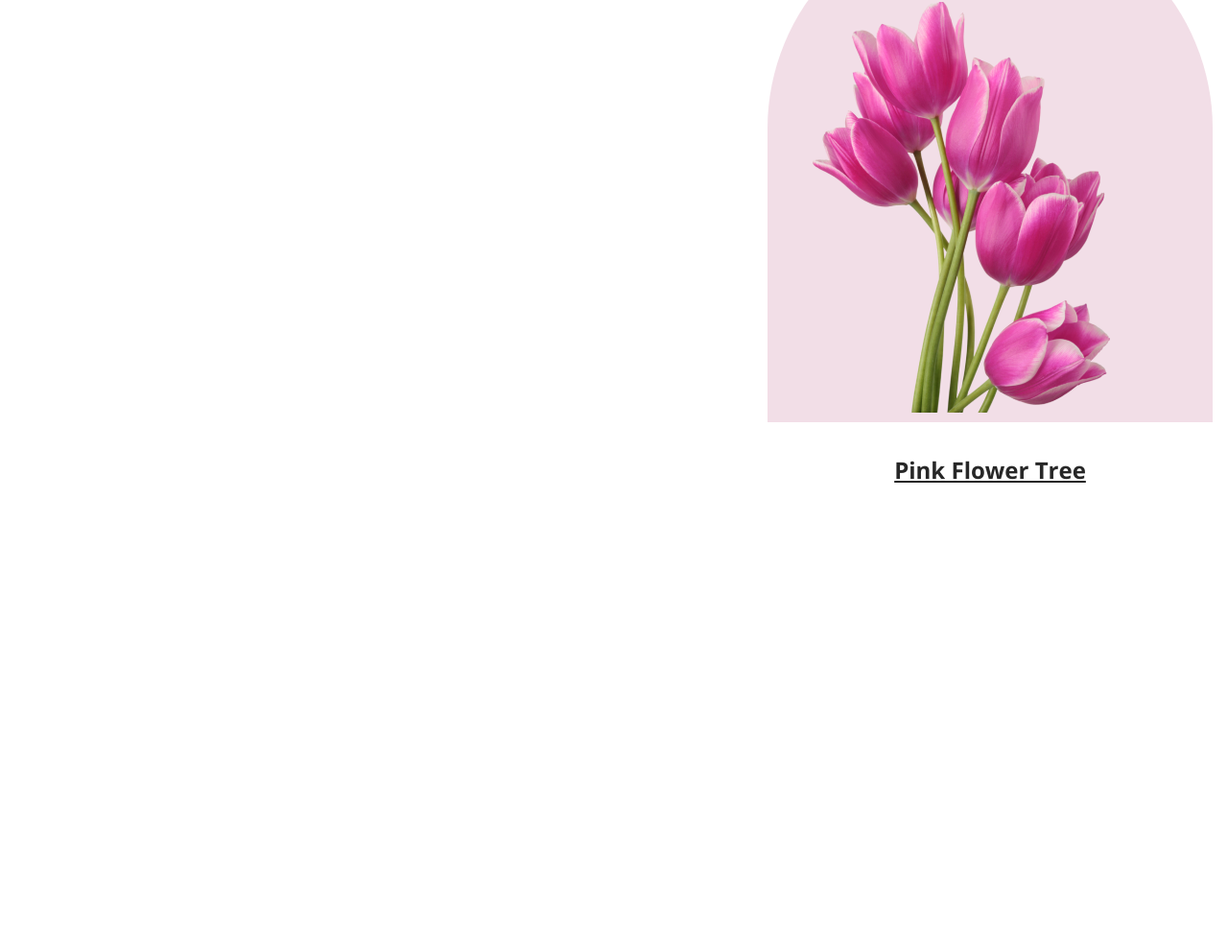
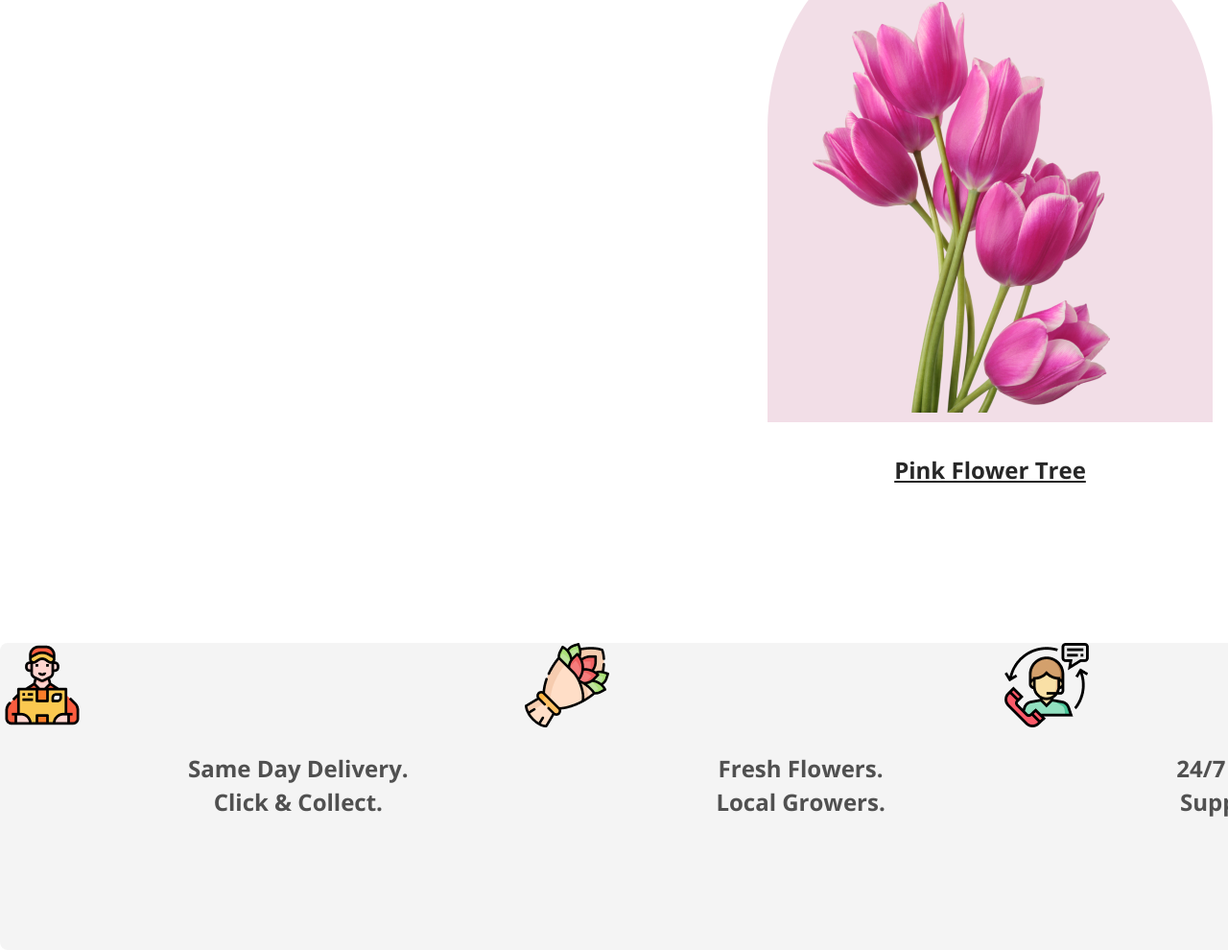
Before and after one commit to tarekibnkhayer/assignment1, a plain HTML site: page index.html in a window 1280 px wide. Shown: the part 1393-2383 px from the top of the page at 96% size. Before the commit the page ends 2063 px from the top, so only its background shows below. Drawn offline with nearby package versions, Linux system fonts and the light colour scheme.

Commit message:
our special service info section created

```diff
--- a/index.html
+++ b/index.html
@@ -37,6 +37,12 @@
        <div class="frame3"> <div class="flower-pic3"><img src="Flower Asset/pngwing 7.png" alt="" style="padding: 60px 47px 51px 47px;"></div>
         <div class="flower-name">Pink Flower Tree</div></div>
     </div>
+    <!-- our special service info -->
+    <div class="special-service">
+       <div> <div class="service-icon"><img src="Flower Asset/Group 57.png" alt=""><p class="service-description">Same Day Delivery. Click & Collect.</p></div></div>
+      <div> <div class="service-icon"><img src="Flower Asset/Group 58.png" alt=""><p class="service-description">Fresh Flowers. Local Growers.</p></div></div>
+       <div> <div class="service-icon"><img src="Flower Asset/Group 59.png" alt=""><p class="service-description">24/7 Free Support.</p></div></div>
+    </div>
     </main>
     <!-- footer section -->
     <footer>
--- a/style.css
+++ b/style.css
@@ -97,6 +97,22 @@ margin-top:32px ;
     gap: 24px;
 
 }
-
-
+/* our special service info under main section */
+.special-service{
+    border-radius: 8px;
+background: rgba(39, 39, 39, 0.05);
+width: 1440px;
+height: 320px;
+display: flex;
+margin: auto;
+}
+.service-description{
+    color: rgba(39, 39, 39, 0.80);
+text-align: center;
+font-size: 24px;
+font-weight: 600;
+line-height: 35px;
+margin-top: 20px;
+padding: 0px 100px 87px 175px;
+}
 /* footer section work */
```
